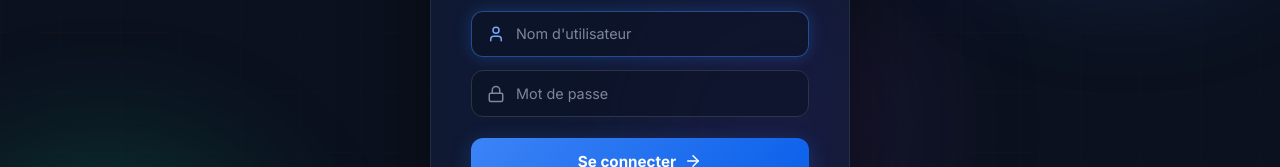
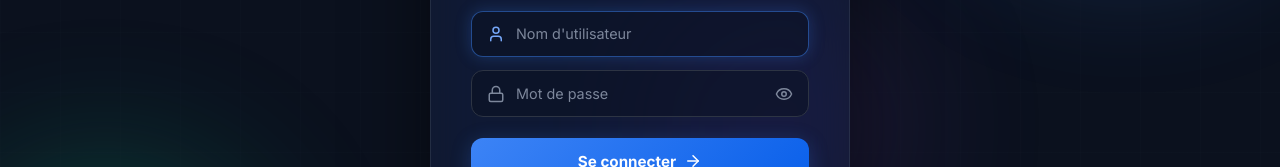
Before and after one commit to Routay/queuecare-medical, a React (Vite) app: page / in a window 1280 px wide. Shown: the part 388-555 px from the top of the page. Built offline with nearby package versions, Linux system fonts and the light colour scheme.

Commit message:
feat: hide notifications tab for admin, add delete confirm modal, and add password visibility toggle

```diff
--- a/src/components/AdminPanel.jsx
+++ b/src/components/AdminPanel.jsx
@@ -12,6 +12,7 @@ export default function AdminPanel({ user, showToast, setError, activeTab }) {
 
   // Forms
   const [showForm, setShowForm] = useState(false);
+  const [itemToDelete, setItemToDelete] = useState(null);
 
   const [hospForm, setHospForm] = useState({ name: '', address: '' });
   const [pharmForm, setPharmForm] = useState({ name: '', address: '' });
@@ -44,8 +45,14 @@ export default function AdminPanel({ user, showToast, setError, activeTab }) {
     }
   };
 
-  const handleDelete = async (type, id) => {
-    if (!window.confirm("Êtes-vous sûr de vouloir supprimer cet élément ?")) return;
+  const handleDelete = (type, id) => {
+    setItemToDelete({ type, id });
+  };
+
+  const confirmDelete = async () => {
+    if (!itemToDelete) return;
+    const { type, id } = itemToDelete;
+    setItemToDelete(null);
     try {
       let endpoint = '';
       if (type === 'hospital') endpoint = `/hospitals/${id}`;
@@ -262,6 +269,30 @@ export default function AdminPanel({ user, showToast, setError, activeTab }) {
           </table>
         )}
       </div>
+
+      {itemToDelete && (
+        <div className="modal-overlay" onClick={() => setItemToDelete(null)}>
+          <div className="modal-content glass-panel" onClick={e => e.stopPropagation()} style={{ maxWidth: '400px', textAlign: 'center' }}>
+            <div style={{ display: 'flex', justifyContent: 'center', marginBottom: '16px' }}>
+              <div style={{ width: '56px', height: '56px', borderRadius: '50%', background: 'rgba(239, 68, 68, 0.1)', display: 'flex', alignItems: 'center', justifyContent: 'center' }}>
+                <Trash2 size={28} color="#ef4444" />
+              </div>
+            </div>
+            <h3 style={{ marginBottom: '12px', fontSize: '1.25rem' }}>Confirmer la suppression</h3>
+            <p style={{ color: 'hsl(var(--text-muted))', marginBottom: '24px', lineHeight: 1.5 }}>
+              Êtes-vous sûr de vouloir supprimer cet élément ? Cette action est irréversible.
+            </p>
+            <div style={{ display: 'flex', gap: '12px', justifyContent: 'center' }}>
+              <button className="btn btn-secondary" onClick={() => setItemToDelete(null)} style={{ flex: 1 }}>
+                Annuler
+              </button>
+              <button className="btn btn-danger" onClick={confirmDelete} style={{ flex: 1 }}>
+                Oui, supprimer
+              </button>
+            </div>
+          </div>
+        </div>
+      )}
     </div>
   );
 }
--- a/src/components/LoginScreen.jsx
+++ b/src/components/LoginScreen.jsx
@@ -1,5 +1,5 @@
 import { useState } from 'react'
-import { Stethoscope, User, Lock, ArrowRight, AlertCircle, Loader2 } from 'lucide-react'
+import { Stethoscope, User, Lock, ArrowRight, AlertCircle, Loader2, Eye, EyeOff } from 'lucide-react'
 
 const API_URL = import.meta.env.VITE_API_URL || 'http://127.0.0.1:8000';
 
@@ -8,6 +8,7 @@ export default function LoginScreen({ onLogin }) {
   const [password, setPassword] = useState('')
   const [error, setError] = useState('')
   const [isLoading, setIsLoading] = useState(false)
+  const [showPassword, setShowPassword] = useState(false)
 
   const handleSubmit = async (e) => {
     e.preventDefault()
@@ -91,16 +92,28 @@ export default function LoginScreen({ onLogin }) {
             />
           </div>
 
-          <div className="login-field">
+          <div className="login-field" style={{ position: 'relative' }}>
             <Lock size={18} className="login-field-icon" />
             <input
               id="login-password"
-              type="password"
+              type={showPassword ? "text" : "password"}
               placeholder="Mot de passe"
               value={password}
               onChange={(e) => setPassword(e.target.value)}
               autoComplete="current-password"
+              style={{ paddingRight: '40px' }}
             />
+            <button
+              type="button"
+              onClick={() => setShowPassword(!showPassword)}
+              style={{
+                position: 'absolute', right: '16px', top: '50%', transform: 'translateY(-50%)',
+                background: 'none', border: 'none', color: 'hsl(var(--text-muted))', cursor: 'pointer',
+                display: 'flex', padding: 0
+              }}
+            >
+              {showPassword ? <EyeOff size={18} /> : <Eye size={18} />}
+            </button>
           </div>
 
           <button
--- a/src/components/SettingsPanel.jsx
+++ b/src/components/SettingsPanel.jsx
@@ -75,7 +75,7 @@ export default function SettingsPanel({ user }) {
   const sections = [
     { id: 'profile', label: 'Mon Profil', icon: User },
     { id: 'security', label: 'Sécurité', icon: Shield },
-    { id: 'notifications', label: 'Notifications', icon: Bell }
+    ...(user?.role !== 'Admin' ? [{ id: 'notifications', label: 'Notifications', icon: Bell }] : [])
   ]
 
   return (
```
